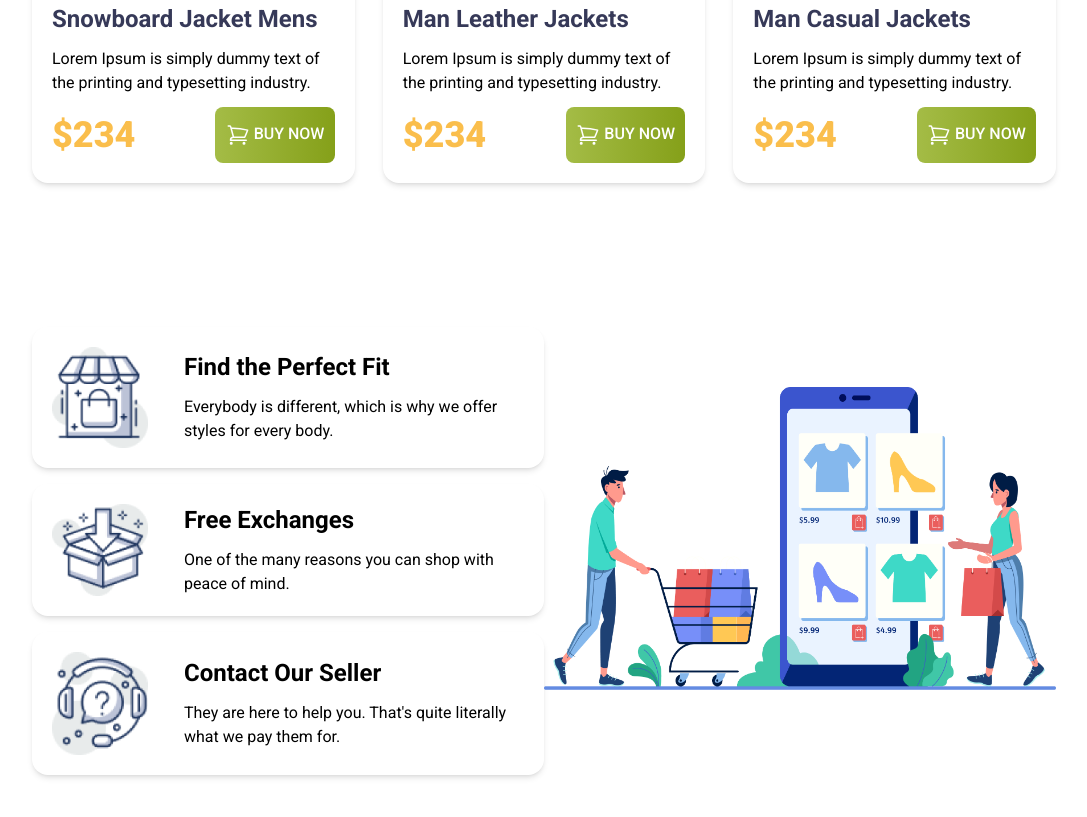
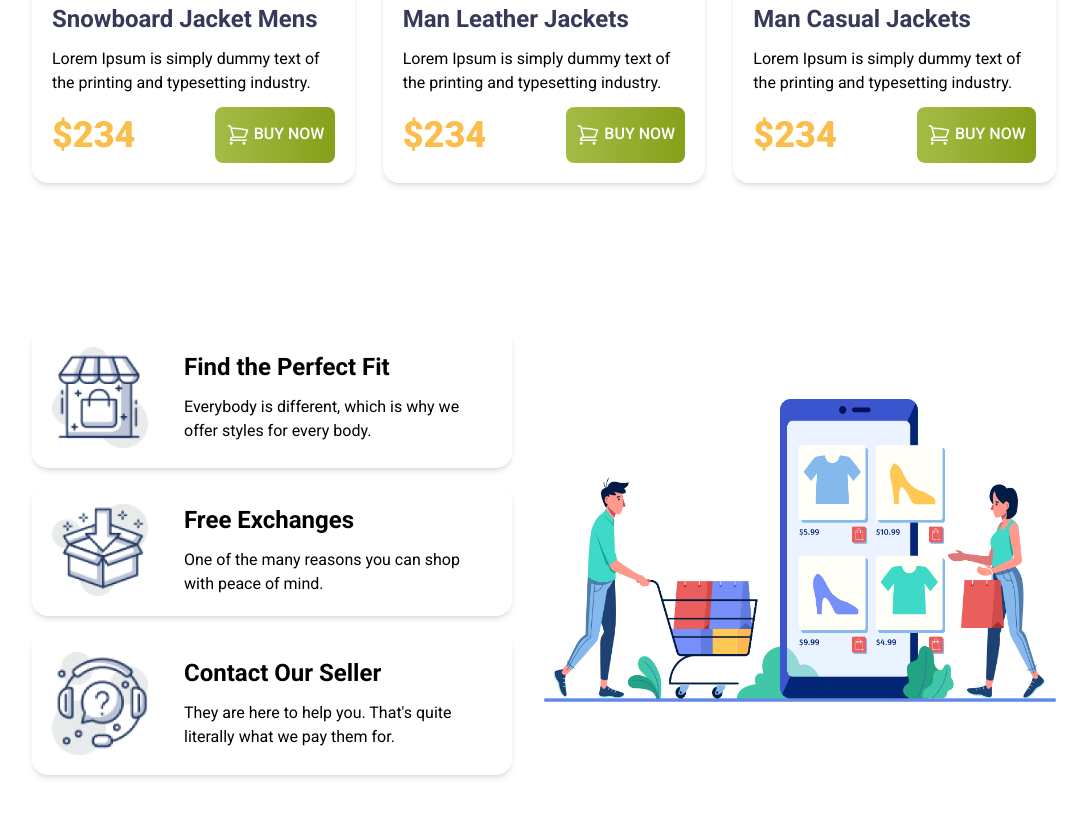
Before and after one commit to saad200224/penguin-fashion-with-tailwind-practice, a plain HTML site: page index.html in a window 1280 px wide. Shown: the part 1837-2654 px from the top of the page, without its empty margins (96-1183 px from the left). Drawn offline with nearby package versions, Linux system fonts and the light colour scheme.

Commit message:
responsive updated

```diff
--- a/index.html
+++ b/index.html
@@ -400,25 +400,25 @@
 
     <!-- footer section -->
 
-    <section class="flex flex-col-reverse lg:flex-row items-center font-roboto px-4 md:px-16 lg:px-32 py-6 md:py-12 lg:py-12 space-y-4">
+    <section class="flex flex-col-reverse lg:flex-row items-center font-roboto px-4 md:px-16 lg:px-32 py-6 md:py-12 lg:py-12 gap-y-10 md:mb-48 ">
 
-    <div class="flex flex-col flex-1 space-y-4 ">
+    <div class="flex flex-col flex-1 space-y-4">
 
-      <div class="flex flex-col lg:flex-row items-center rounded-2xl shadow-md gap-9 py-5 px-4 md:px-5 text-center  lg:text-start">
+      <div class="lg:w-[480px] flex flex-col lg:flex-row items-center rounded-2xl shadow-md gap-9 py-5 px-2 md:px-5 text-center  lg:text-start">
         <img class="w-24" src="./icons/house.png" alt="">
         <div class="">
           <h2 class="text-2xl font-bold mb-3">Find the Perfect Fit</h2>
           <p class="text-base">Everybody is different, which is why we offer styles for every body.</p>
         </div>
       </div>
-      <div class=" w-auto flex flex-col lg:flex-row items-center rounded-2xl shadow-md gap-9 py-5 px-4 md:px-5 text-center  lg:text-start">
+      <div class="lg:w-[480px] flex flex-col lg:flex-row items-center rounded-2xl shadow-md gap-9 py-5 px-2 md:px-5 text-center  lg:text-start">
         <img class="w-24" src="./icons/box.png" alt="">
         <div class="">
           <h2 class="text-2xl font-bold mb-3">Free Exchanges</h2>
           <p class="text-base">One of the many reasons you can shop with peace of mind.</p>
         </div>
       </div>
-      <div class=" w-auto flex flex-col lg:flex-row items-center rounded-2xl shadow-md gap-9 py-5 px-4 md:px-5 text-center  lg:text-start">
+      <div class=" lg:w-[480px] flex flex-col lg:flex-row items-center rounded-2xl shadow-md gap-9 py-5 px-2 md:px-5 text-center  lg:text-start">
         <img class="w-24" src="./icons/question.png" alt="">
         <div class="">
           <h2 class="text-2xl font-bold mb-3">Contact Our Seller</h2>
@@ -429,9 +429,9 @@
     </div>
 
 
-      <div class=" flex-1">
+      <div class="flex-1">
 
-        <img class="mb-10 md:mb-10" src="./images/shopping.png" alt="">
+        <img class="" src="./images/shopping.png" alt="">
 
       </div>
 
```
